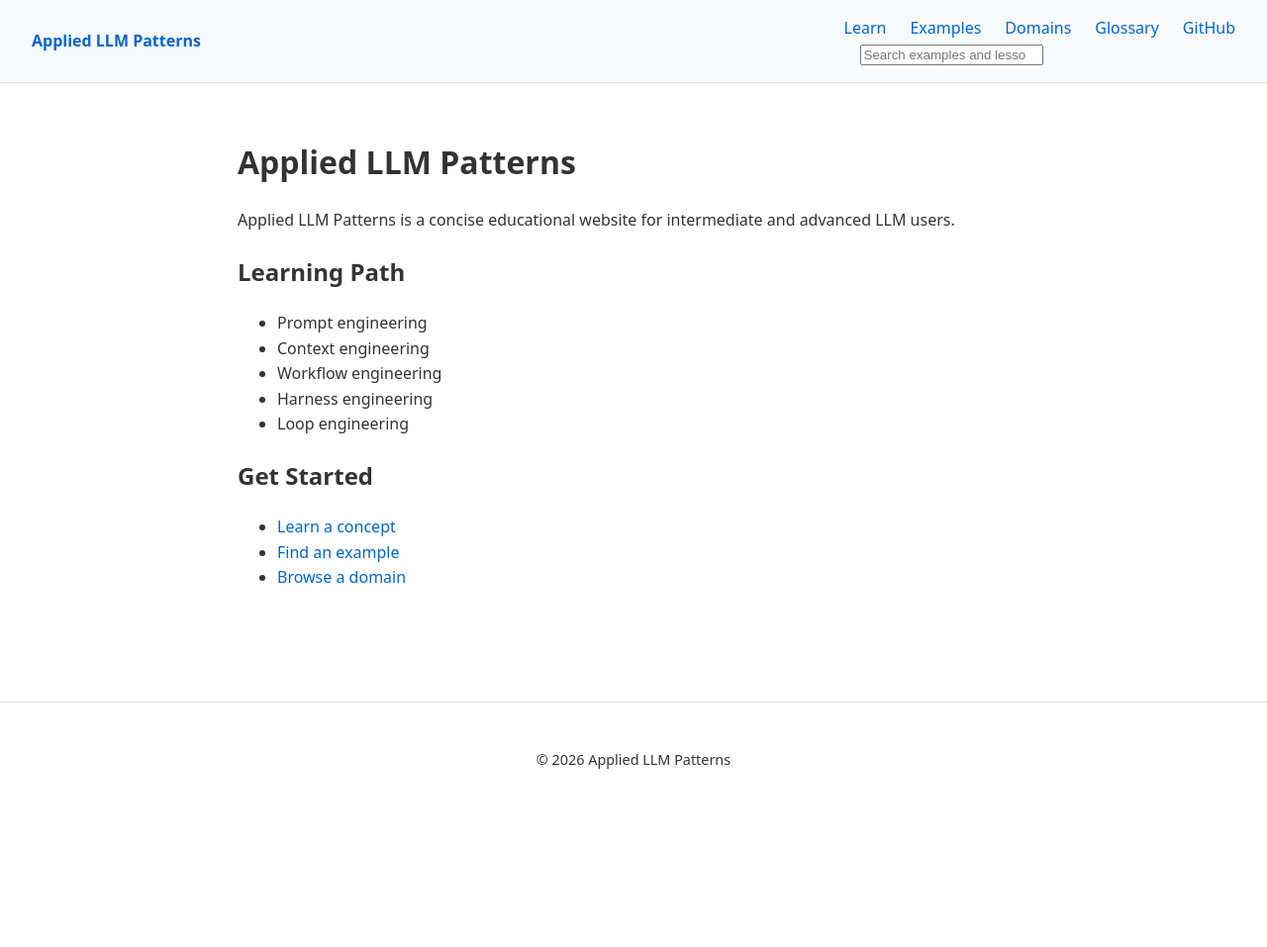
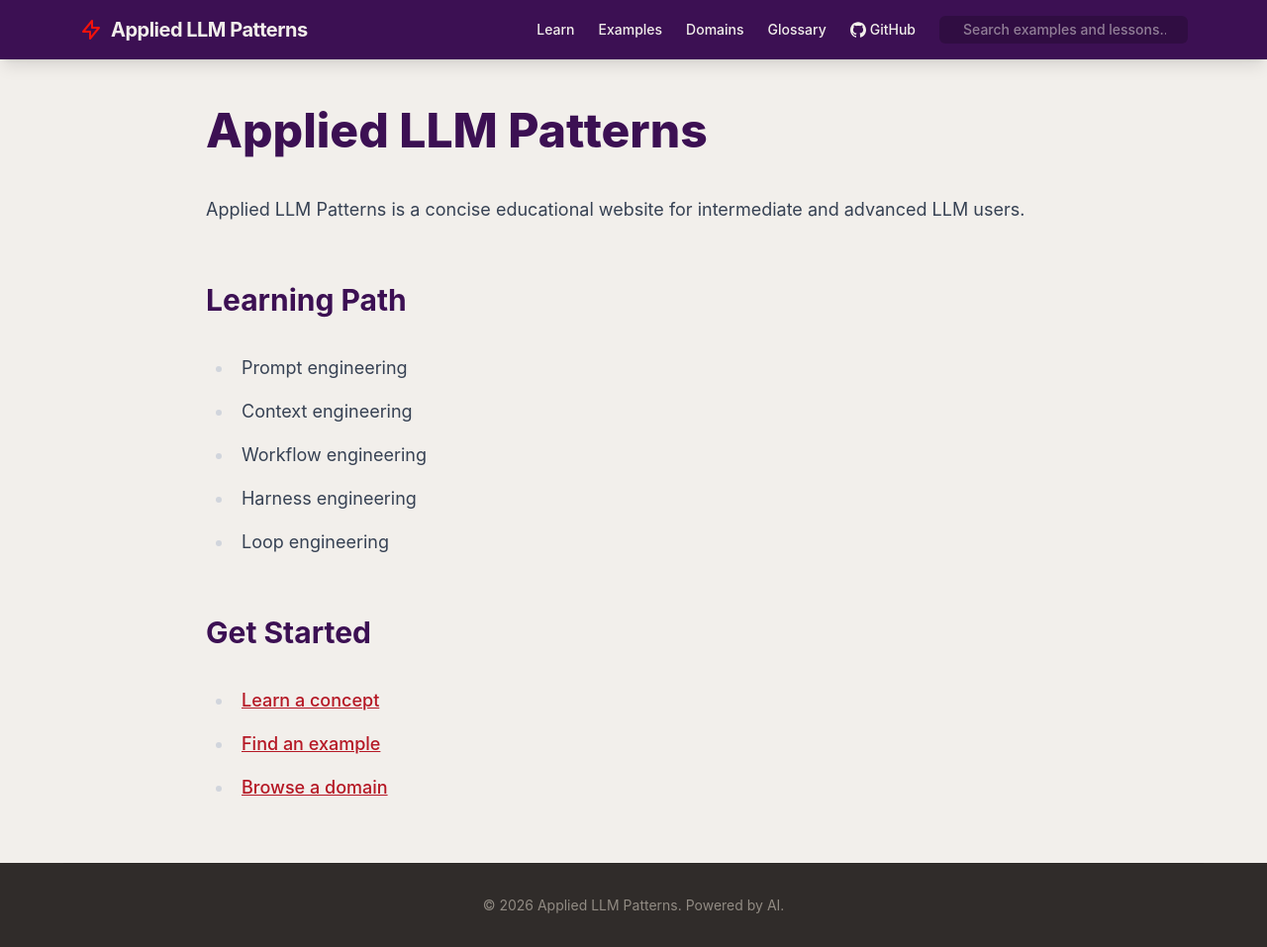
Before and after one commit to vuhung16au/prompt-to-system, an Astro site: page / in a window 1280 px wide. Shown: the whole page at 99% size. Before the commit the page ends 826 px from the top, so only its background shows below. Built offline with nearby package versions, Linux system fonts and the light colour scheme; Astro itself is replaced by a stand-in of ours.

Commit message:
Adopt Tailwind v4 and redesign site layout
Wire Tailwind CSS into Astro via the Vite plugin and add Tailwind/Typography dependencies. Replace the old custom global CSS with Tailwind theme tokens and base styles (including dark-mode defaults), then refactor `Layout.astro` to use utility classes for a new sticky header, improved navigation/footer styling, prose-based content layout, and updated copy-to-clipboard button UI.

```diff
--- a/astro.config.mjs
+++ b/astro.config.mjs
@@ -1,11 +1,17 @@
 // @ts-check
 import { defineConfig } from 'astro/config';
 import sitemap from '@astrojs/sitemap';
+
+import tailwindcss from '@tailwindcss/vite';
 
 // https://astro.build/config
 export default defineConfig({
   site: 'https://vuhung16au.github.io',
   base: '/prompt-to-system',
   output: 'static',
-  integrations: [sitemap()]
+  integrations: [sitemap()],
+
+  vite: {
+    plugins: [tailwindcss()]
+  }
 });
--- a/package.json
+++ b/package.json
@@ -16,7 +16,10 @@
   },
   "dependencies": {
     "@astrojs/sitemap": "^3.7.4",
-    "astro": "^7.3.5"
+    "@tailwindcss/typography": "^0.5.20",
+    "@tailwindcss/vite": "^4.3.3",
+    "astro": "^7.3.5",
+    "tailwindcss": "^4.3.3"
   },
   "allowScripts": {
     "esbuild": true
--- a/src/layouts/Layout.astro
+++ b/src/layouts/Layout.astro
@@ -13,41 +13,64 @@ const { title } = Astro.props;
 <html lang="en">
   <head>
     <meta charset="UTF-8" />
-    <meta name="viewport" content="width=device-width" />
+    <meta name="viewport" content="width=device-width, initial-scale=1.0" />
     <title>{title} | Applied LLM Patterns</title>
   </head>
-  <body>
-    <header>
-      <div class="logo">
-        <strong><a href={import.meta.env.BASE_URL + "/"}>Applied LLM Patterns</a></strong>
+  <body class="min-h-screen flex flex-col selection:bg-bookpurple selection:text-bookwhite transition-colors duration-300">
+    <!-- Header styling: uses the deep purple with ivory text for a bold AI tech look -->
+    <header class="bg-bookpurple text-softivory shadow-lg sticky top-0 z-50">
+      <div class="max-w-6xl mx-auto px-4 py-4 flex flex-col md:flex-row md:items-center md:justify-between gap-4">
+        <div class="flex items-center gap-2">
+          <!-- A simple decorative AI node/sparkle icon placeholder -->
+          <svg class="w-6 h-6 text-bookred" fill="none" stroke="currentColor" viewBox="0 0 24 24" xmlns="http://www.w3.org/2000/svg">
+            <path stroke-linecap="round" stroke-linejoin="round" stroke-width="2" d="M13 10V3L4 14h7v7l9-11h-7z"></path>
+          </svg>
+          <a href={import.meta.env.BASE_URL + "/"} class="text-xl font-bold tracking-tight hover:text-warmstone transition-colors">
+            Applied LLM Patterns
+          </a>
+        </div>
+
+        <nav class="flex flex-col md:flex-row items-center gap-4 md:gap-6 text-sm font-medium">
+          <ul class="flex flex-wrap items-center gap-4 md:gap-6">
+            <li><a href={import.meta.env.BASE_URL + "/learn"} class="hover:text-bookred transition-colors">Learn</a></li>
+            <li><a href={import.meta.env.BASE_URL + "/examples"} class="hover:text-bookred transition-colors">Examples</a></li>
+            <li><a href={import.meta.env.BASE_URL + "/domains"} class="hover:text-bookred transition-colors">Domains</a></li>
+            <li><a href={import.meta.env.BASE_URL + "/glossary"} class="hover:text-bookred transition-colors">Glossary</a></li>
+            <li>
+              <a href="https://github.com/vuhung16au/prompt-to-system" class="flex items-center gap-1 hover:text-bookred transition-colors">
+                <svg class="w-4 h-4" fill="currentColor" viewBox="0 0 24 24"><path d="M12 .297c-6.63 0-12 5.373-12 12 0 5.303 3.438 9.8 8.205 11.385.6.113.82-.258.82-.577 0-.285-.01-1.04-.015-2.04-3.338.724-4.042-1.61-4.042-1.61C4.422 18.07 3.633 17.7 3.633 17.7c-1.087-.744.084-.729.084-.729 1.205.084 1.838 1.236 1.838 1.236 1.07 1.835 2.809 1.305 3.495.998.108-.776.417-1.305.76-1.605-2.665-.3-5.466-1.332-5.466-5.93 0-1.31.465-2.38 1.235-3.22-.135-.303-.54-1.523.105-3.176 0 0 1.005-.322 3.3 1.23.96-.267 1.98-.399 3-.405 1.02.006 2.04.138 3 .405 2.28-1.552 3.285-1.23 3.285-1.23.645 1.653.24 2.873.12 3.176.765.84 1.23 1.91 1.23 3.22 0 4.61-2.805 5.625-5.475 5.92.42.36.81 1.096.81 2.22 0 1.606-.015 2.896-.015 3.286 0 .315.21.69.825.57C20.565 22.092 24 17.592 24 12.297c0-6.627-5.373-12-12-12"/></svg>
+                GitHub
+              </a>
+            </li>
+          </ul>
+          <!-- Search component wrapper -->
+          <div class="bg-bookblack/20 rounded-md px-2 py-1 focus-within:ring-2 focus-within:ring-bookred">
+            <Search />
+          </div>
+        </nav>
       </div>
-      <nav>
-        <ul>
-          <li><a href={import.meta.env.BASE_URL + "/learn"}>Learn</a></li>
-          <li><a href={import.meta.env.BASE_URL + "/examples"}>Examples</a></li>
-          <li><a href={import.meta.env.BASE_URL + "/domains"}>Domains</a></li>
-          <li><a href={import.meta.env.BASE_URL + "/glossary"}>Glossary</a></li>
-          <li><a href="https://github.com/vuhung16au/prompt-to-system">GitHub</a></li>
-        </ul>
-        <Search />
-      </nav>
     </header>
-    <main>
+
+    <!-- Main Content Area -->
+    <main class="flex-grow w-full max-w-4xl mx-auto px-4 py-8 md:py-12 prose prose-lg prose-headings:text-bookpurple dark:prose-headings:text-softivory prose-a:text-lawpurple hover:prose-a:text-bookred transition-colors dark:prose-invert">
       <slot />
     </main>
-    <footer>
-      <p>&copy; {new Date().getFullYear()} Applied LLM Patterns</p>
+
+    <!-- Footer Area -->
+    <footer class="bg-deepcharcoal text-warmstone mt-auto">
+      <div class="max-w-6xl mx-auto px-4 py-8 text-center text-sm border-t border-bookblack/10">
+        <p>&copy; {new Date().getFullYear()} Applied LLM Patterns. Powered by AI.</p>
+      </div>
     </footer>
 
+    <!-- Copy to clipboard script -->
     <script>
       document.addEventListener('DOMContentLoaded', () => {
         document.querySelectorAll('pre').forEach(pre => {
-          // Check if wrapper already exists to prevent duplicate buttons in case of re-renders
           if (pre.parentNode && (pre.parentNode as HTMLElement).classList.contains('code-wrapper')) return;
 
           const wrapper = document.createElement('div');
-          wrapper.className = 'code-wrapper';
-          wrapper.style.position = 'relative';
+          wrapper.className = 'code-wrapper relative group';
 
           if (pre.parentNode) {
             pre.parentNode.insertBefore(wrapper, pre);
@@ -55,14 +78,9 @@ const { title } = Astro.props;
           }
 
           const btn = document.createElement('button');
-          btn.innerText = 'Copy';
-          btn.className = 'copy-btn';
-          btn.style.position = 'absolute';
-          btn.style.top = '0.5rem';
-          btn.style.right = '0.5rem';
-          btn.style.padding = '0.2rem 0.5rem';
-          btn.style.fontSize = '0.8rem';
-          btn.style.cursor = 'pointer';
+          btn.innerHTML = `<svg class="w-4 h-4" fill="none" stroke="currentColor" viewBox="0 0 24 24"><path stroke-linecap="round" stroke-linejoin="round" stroke-width="2" d="M8 16H6a2 2 0 01-2-2V6a2 2 0 012-2h8a2 2 0 012 2v2m-6 12h8a2 2 0 002-2v-8a2 2 0 00-2-2h-8a2 2 0 00-2 2v8a2 2 0 002 2z"></path></svg>`;
+          btn.className = 'absolute top-2 right-2 p-2 bg-warmstone/20 hover:bg-bookpurple text-softivory rounded opacity-0 group-hover:opacity-100 transition-all duration-200';
+          btn.title = 'Copy code';
 
           wrapper.appendChild(btn);
 
@@ -70,9 +88,9 @@ const { title } = Astro.props;
             const code = pre.querySelector('code')?.innerText || pre.innerText;
             try {
               await navigator.clipboard.writeText(code);
-              btn.innerText = 'Copied!';
+              btn.innerHTML = `<svg class="w-4 h-4 text-green-400" fill="none" stroke="currentColor" viewBox="0 0 24 24"><path stroke-linecap="round" stroke-linejoin="round" stroke-width="2" d="M5 13l4 4L19 7"></path></svg>`;
               setTimeout(() => {
-                if (btn) btn.innerText = 'Copy';
+                btn.innerHTML = `<svg class="w-4 h-4" fill="none" stroke="currentColor" viewBox="0 0 24 24"><path stroke-linecap="round" stroke-linejoin="round" stroke-width="2" d="M8 16H6a2 2 0 01-2-2V6a2 2 0 012-2h8a2 2 0 012 2v2m-6 12h8a2 2 0 002-2v-8a2 2 0 00-2-2h-8a2 2 0 00-2 2v8a2 2 0 002 2z"></path></svg>`;
               }, 2000);
             } catch (err) {
               console.error('Failed to copy', err);
--- a/src/styles/global.css
+++ b/src/styles/global.css
@@ -1,87 +1,39 @@
-:root {
-  --bg-color: #ffffff;
-  --text-color: #333333;
-  --link-color: #0066cc;
-  --border-color: #e0e0e0;
-  --nav-bg: #f8f9fa;
-  --code-bg: #f5f5f5;
+@import "tailwindcss";
+@plugin "@tailwindcss/typography";
+
+@theme {
+  --color-bookpurple: #3C1053;
+  --color-bookred: #F2120C;
+  --color-bookblack: #000000;
+  --color-bookwhite: #FFFFFF;
+
+  --color-lawpurple: #B51825;
+  --color-warmstone: #918B83;
+  --color-deepcharcoal: #302C2A;
+  --color-softivory: #F2EFEB;
 }
 
+@layer base {
+  body {
+    @apply bg-softivory text-deepcharcoal font-sans antialiased;
+  }
+
+  /* Apply dark mode if preferred */
   @media (prefers-color-scheme: dark) {
-  :root {
-    --bg-color: #121212;
-    --text-color: #e0e0e0;
-    --link-color: #66b2ff;
-    --border-color: #333333;
-    --nav-bg: #1e1e1e;
-    --code-bg: #2d2d2d;
+    body {
+      @apply bg-deepcharcoal text-softivory;
     }
   }
 
-body {
-  margin: 0;
-  padding: 0;
-  font-family: system-ui, -apple-system, BlinkMacSystemFont, "Segoe UI", Roboto, sans-serif;
-  background-color: var(--bg-color);
-  color: var(--text-color);
-  line-height: 1.6;
-}
-
-a {
-  color: var(--link-color);
-  text-decoration: none;
-}
-
-a:hover {
-  text-decoration: underline;
-}
-
-header {
-  background-color: var(--nav-bg);
-  border-bottom: 1px solid var(--border-color);
-  padding: 1rem 2rem;
-  display: flex;
-  align-items: center;
-  justify-content: space-between;
-}
-
-nav ul {
-  list-style: none;
-  margin: 0;
-  padding: 0;
-  display: flex;
-  gap: 1.5rem;
-}
-
-main {
-  max-width: 800px;
-  margin: 0 auto;
-  padding: 2rem;
-}
-
-footer {
-  border-top: 1px solid var(--border-color);
-  text-align: center;
-  padding: 2rem;
-  margin-top: 4rem;
-  font-size: 0.9rem;
-}
-
   code {
-  background-color: var(--code-bg);
-  padding: 0.2rem 0.4rem;
-  border-radius: 4px;
-  font-family: monospace;
+    @apply bg-warmstone/20 text-bookpurple dark:text-bookwhite px-1.5 py-0.5 rounded-md font-mono text-sm;
   }
 
   pre {
-  background-color: var(--code-bg);
-  padding: 1rem;
-  border-radius: 4px;
-  overflow-x: auto;
+    @apply bg-bookblack text-softivory p-4 rounded-lg overflow-x-auto shadow-md;
   }
 
   pre code {
-  background-color: transparent;
-  padding: 0;
+    @apply bg-transparent text-inherit p-0 rounded-none;
   }
+}
```
Also changed, not shown: 1 other file. Lines whose indentation alone changed are shown as unchanged.
